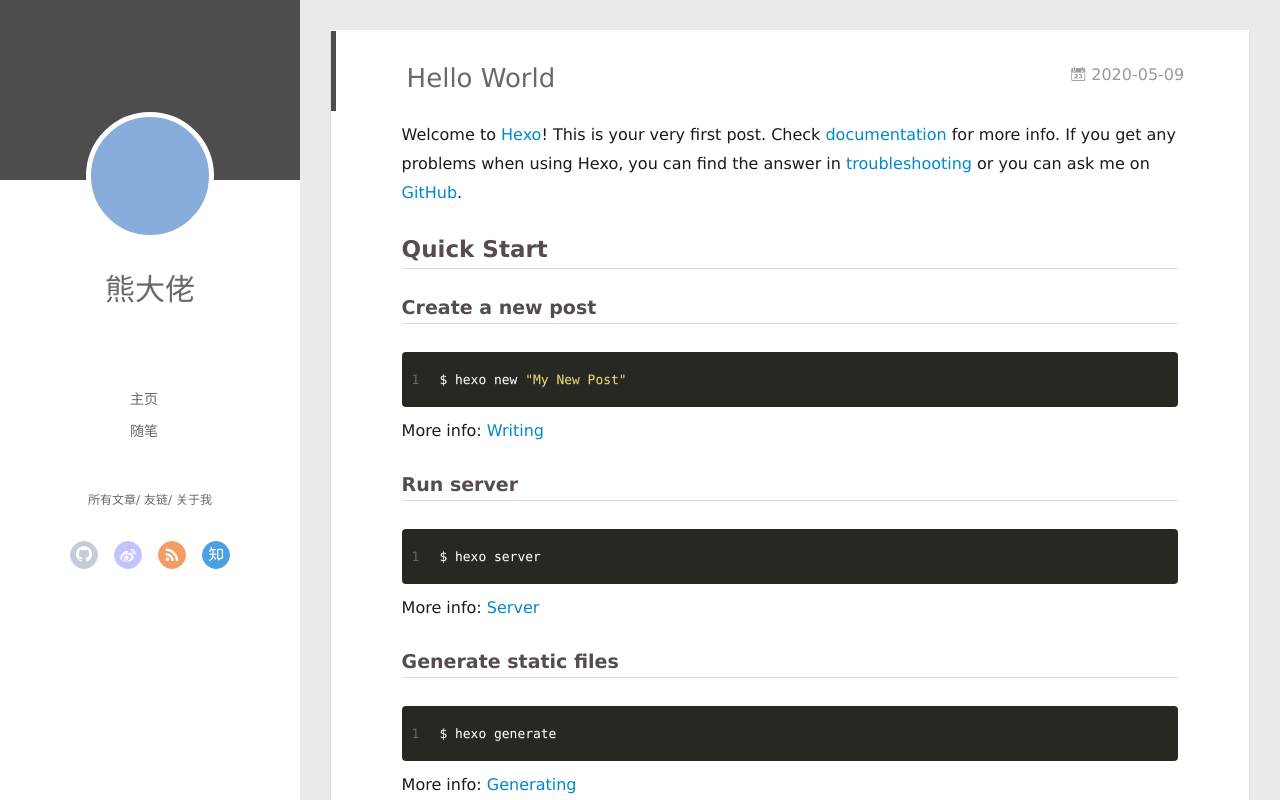
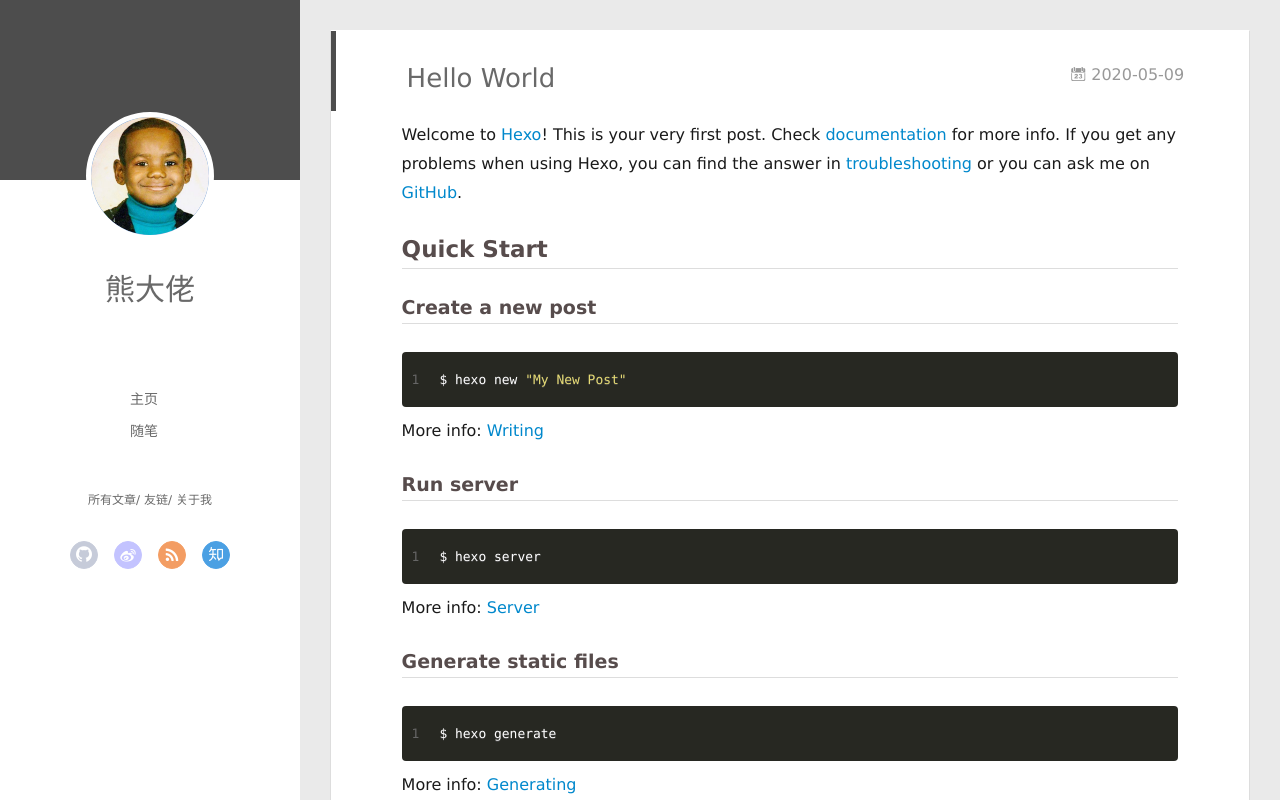
Before and after one commit to tesialin/myblog, a plain HTML site: page 2020/05/09/hello-world/index.html in a window 1280 px wide. Drawn offline with Linux system fonts and the light colour scheme; no server answers.

Commit message:
Site updated: 2020-05-12 16:44:48

```diff
--- a/2020/05/09/hello-world/index.html
+++ b/2020/05/09/hello-world/index.html
@@ -24,7 +24,7 @@
     <link rel="alternative" href="/atom.xml" title="myblog" type="application/atom+xml">
 
 
-    <link rel="icon" href="/favicon.png">
+    <link rel="icon" href="/img/favicon.png">
 
   <link rel="stylesheet" type="text/css" href="/./main.0cf68a.css">
   <style type="text/css">
@@ -48,7 +48,7 @@
 <div class="intrude-less">
 	<header id="header" class="inner">
 		<a href="/" class="profilepic">
-			<img src="" class="js-avatar">
+			<img src="/img/james.jpg" class="js-avatar">
 		</a>
 		<hgroup>
 		  <h1 class="header-author"><a href="/">熊大佬</a></h1>
@@ -106,7 +106,7 @@
 	<div class="intrude-less">
 		<header id="header" class="inner">
 			<div class="profilepic">
-				<img src="" class="js-avatar">
+				<img src="/img/james.jpg" class="js-avatar">
 			</div>
 			<hgroup>
 			  <h1 class="header-author js-header-author">熊大佬</h1>
```
Also changed, not shown: archives/2020/05/index.html (+3 -3 lines), archives/2020/index.html (+3 -3 lines), archives/index.html (+3 -3 lines), index.html (+3 -3 lines), img/favicon.png (added), img/james.jpg (added).
